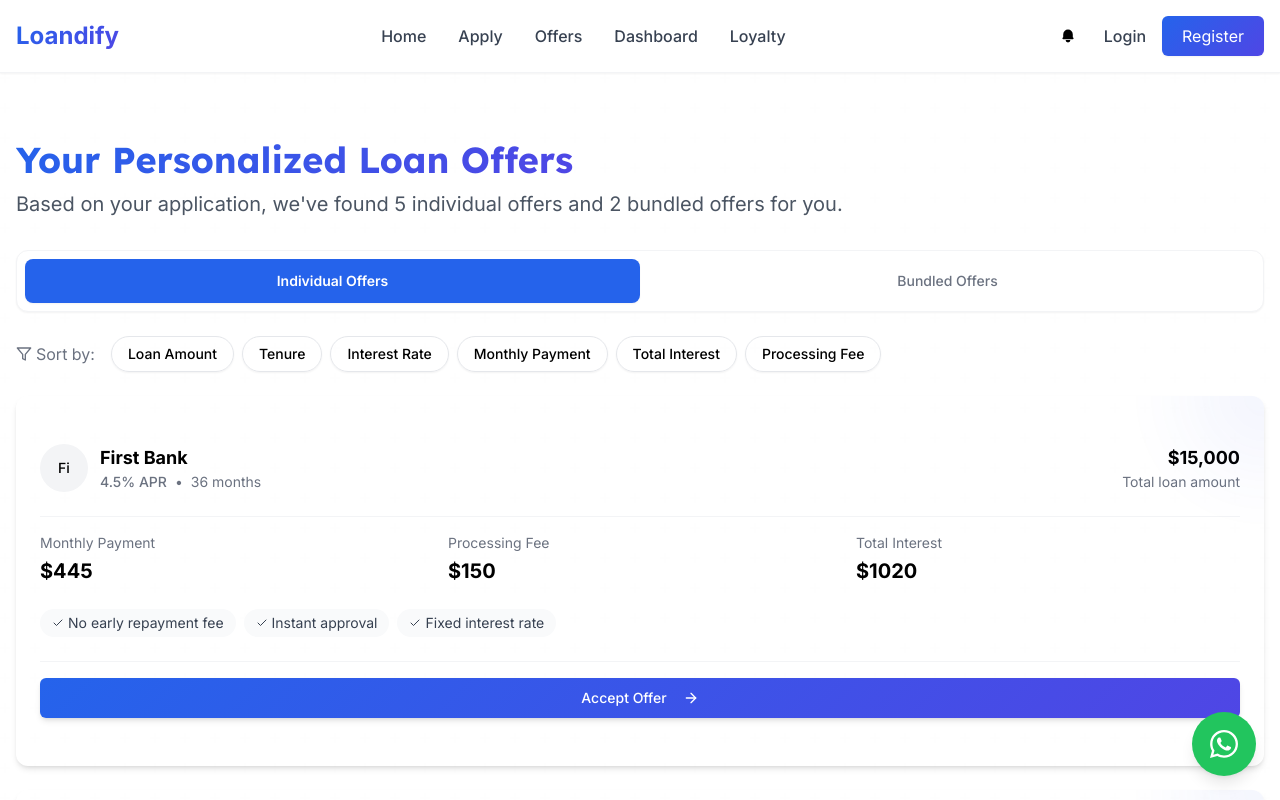
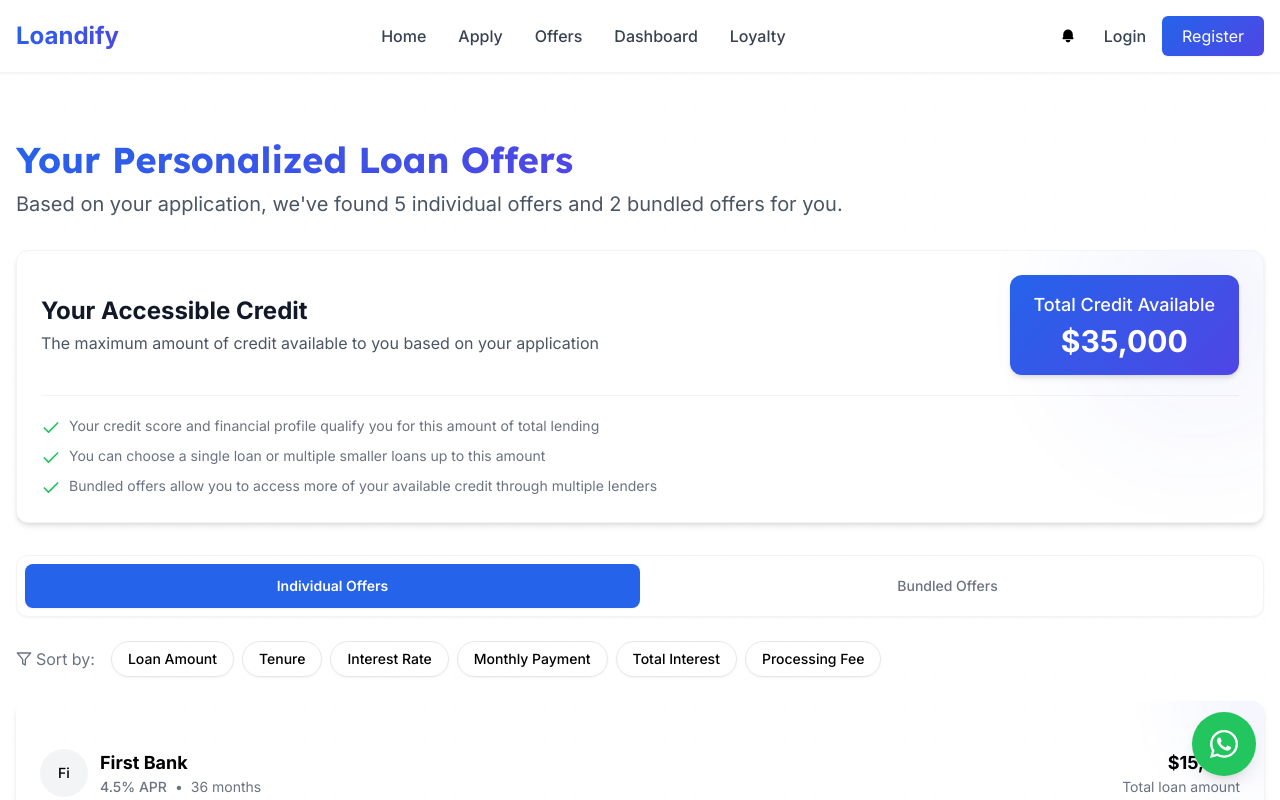
Before and after one commit to einnatan/loandifyportal, a Next.js app: page /offers in a window 1280 px wide. Shown: the top 800 px of the page. Built offline with nearby package versions, Linux system fonts and the light colour scheme.

Commit message:
Enhance Accessible Credit section in offers page with improved visual design

```diff
--- a/app/offers/page.tsx
+++ b/app/offers/page.tsx
@@ -192,6 +192,11 @@ export default function OffersPage() {
   const [sortedIndividualOffers, setSortedIndividualOffers] = useState<LoanOfferDetail[]>(individualOffers);
   const [sortedBundleOffers, setSortedBundleOffers] = useState<BundleOffer[]>(bundleOffers);
 
+  // Calculate total accessible credit - considering the maximum possible amount
+  const maxIndividualCredit = Math.max(...individualOffers.map(offer => offer.amount));
+  const maxBundleCredit = Math.max(...bundleOffers.map(bundle => bundle.totalAmount));
+  const totalAccessibleCredit = Math.max(maxIndividualCredit, maxBundleCredit);
+
   // Helper function to sort offers
   const sortOffers = (filterType: 'amount' | 'tenure' | 'interestRate' | 'monthlyPayment' | 'totalInterest' | 'processingFee' | null) => {
     // Sort individual offers
@@ -321,6 +326,42 @@ export default function OffersPage() {
               and {sortedBundleOffers.length} bundled offers for you.
             </motion.p>
           </div>
+
+          {/* Accessible Credit Section */}
+          <motion.div
+            className="bg-white rounded-xl shadow-md border border-gray-100 p-6 mb-8 relative overflow-hidden"
+            initial={{ opacity: 0, y: 20 }}
+            animate={{ opacity: 1, y: 0 }}
+            transition={{ duration: 0.5 }}
+          >
+            <div className="absolute top-0 right-0 w-64 h-64 bg-gradient-primary opacity-5 rounded-full translate-x-1/4 -translate-y-1/4 blur-3xl"></div>
+            <div className="flex flex-col md:flex-row md:items-center md:justify-between relative z-10">
+              <div className="mb-4 md:mb-0">
+                <h2 className="text-2xl font-bold text-gray-900 mb-1">Your Accessible Credit</h2>
+                <p className="text-gray-600">The maximum amount of credit available to you based on your application</p>
+              </div>
+              <div className="bg-gradient-primary text-white rounded-xl px-6 py-4 text-center shadow-md">
+                <div className="text-lg font-medium mb-1">Total Credit Available</div>
+                <div className="text-3xl font-bold">${totalAccessibleCredit.toLocaleString()}</div>
+              </div>
+            </div>
+            <div className="mt-5 pt-5 border-t border-gray-100">
+              <div className="text-sm text-gray-500">
+                <div className="flex items-start mb-2">
+                  <Check className="h-5 w-5 text-green-500 mr-2 mt-0.5 flex-shrink-0" />
+                  <p>Your credit score and financial profile qualify you for this amount of total lending</p>
+                </div>
+                <div className="flex items-start mb-2">
+                  <Check className="h-5 w-5 text-green-500 mr-2 mt-0.5 flex-shrink-0" />
+                  <p>You can choose a single loan or multiple smaller loans up to this amount</p>
+                </div>
+                <div className="flex items-start">
+                  <Check className="h-5 w-5 text-green-500 mr-2 mt-0.5 flex-shrink-0" />
+                  <p>Bundled offers allow you to access more of your available credit through multiple lenders</p>
+                </div>
+              </div>
+            </div>
+          </motion.div>
 
           {/* Tabs */}
           <div className="rounded-xl bg-white p-2 border border-gray-100 shadow-sm mb-6">
```
